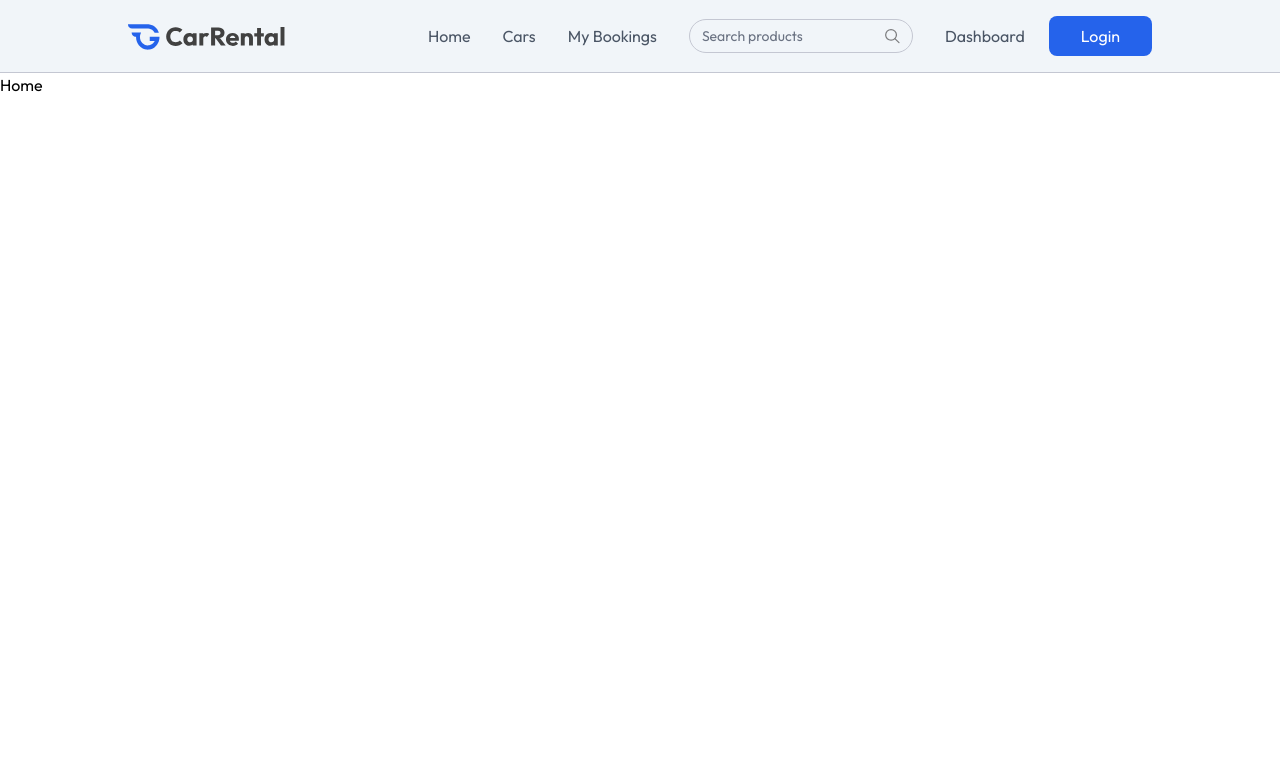
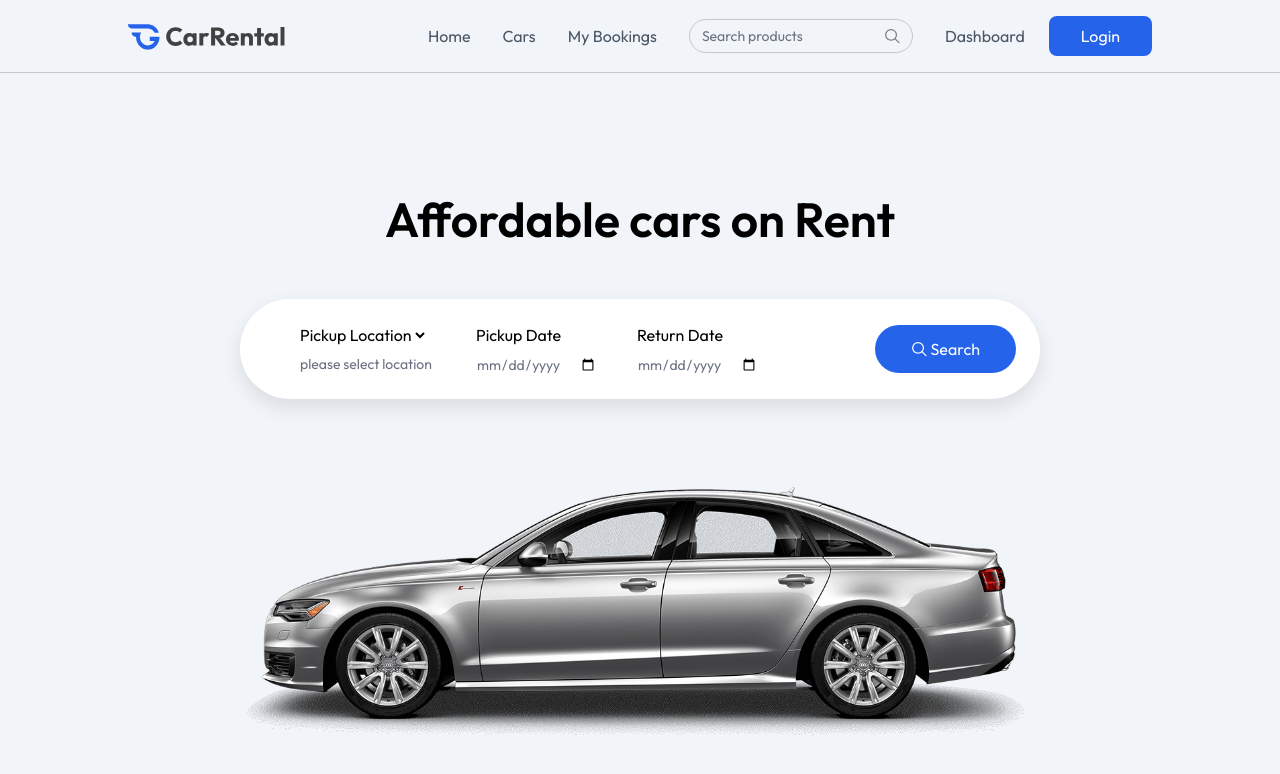
Before and after one commit to tanjimahmmed/car-rental-full-stack, a React (Vite) app in the folder client/: page / in a window 1280 px wide. Shown: the top 774 px of the page. Built offline with nearby package versions, Linux system fonts and the light colour scheme.

Commit message:
add hero section on homepage

```diff
--- /dev/null
+++ b/client/src/components/Hero.jsx
@@ -0,0 +1,41 @@
+import React, { useState } from 'react'
+import { assets, cityList } from '../assets/assets'
+
+const Hero = () => {
+
+  const [pickupLocation, setPickupLocation] = useState('');
+
+  return (
+    <div className='h-screen flex flex-col items-center justify-center gap-14 bg-light text-center'>
+        <h1 className='text-4xl md:text-5xl font-semibold'>Affordable cars on Rent</h1>
+
+        <form className='flex flex-col md:flex-row items-start md:items-center justify-between p-6 rounded-lg md:rounded-full w-full max-w-80 md:max-w-200 bg-white shadow-[0px_8px_20px_rgba(0,0,0,0.1)]'>
+            <div className="flex flex-col md:flex-row items-start md:items-center gap-10 min-md:ml-8">
+                <div className='flex flex-col items-start gap-2'>
+                    <select required value={pickupLocation} onChange={(e) => setPickupLocation(e.target.value)}>
+                        <option value="">Pickup Location</option>
+                        {cityList.map((city) => <option key={city} value={city}>{city}</option>)}
+                    </select>
+                    <p className='px-1 text-sm text-gray-500'>{pickupLocation ? pickupLocation : 'please select location'}</p>
+                </div>
+                <div className='flex flex-col items-start gap-2'>
+                    <label htmlFor="pickup-date">Pickup Date</label>
+                    <input type="date" id="pickup-date" min={new Date().toISOString().split('T')[0]} className='text-sm text-gray-500' required />
+                </div>
+                <div className='flex flex-col items-start gap-2'>
+                    <label htmlFor="return-date">Return Date</label>
+                    <input type="date" id="return-date" className='text-sm text-gray-500' required />
+                </div>
+            </div>
+                <button className='flex items-center justify-center gap-1 px-9 py-3 max-sm:mt-4 bg-primary hover:bg-primary-dull text-white rounded-full cursor-pointer'>
+                    <img src={assets.search_icon} alt="search" className='brightness-300' />
+                    Search
+                </button>
+        </form>
+
+        <img src={assets.main_car} alt="car" className='max-h-74' />
+    </div>
+  )
+}
+
+export default Hero
--- a/client/src/pages/Home.jsx
+++ b/client/src/pages/Home.jsx
@@ -1,8 +1,11 @@
 import React from 'react'
+import Hero from '../components/Hero'
 
 const Home = () => {
   return (
-    <div>Home</div>
+    <>
+        <Hero/>
+    </>
   )
 }
 
```
